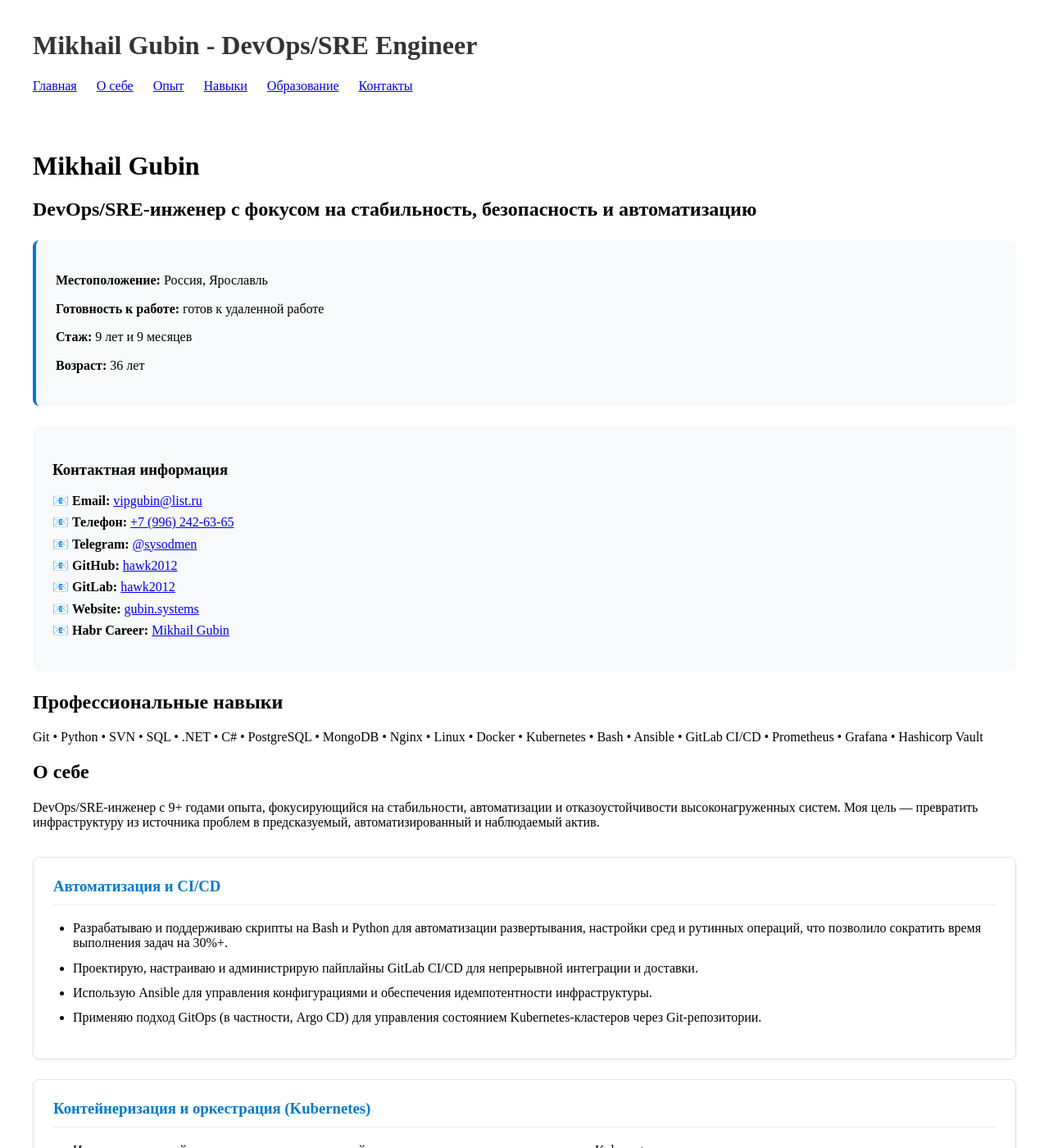
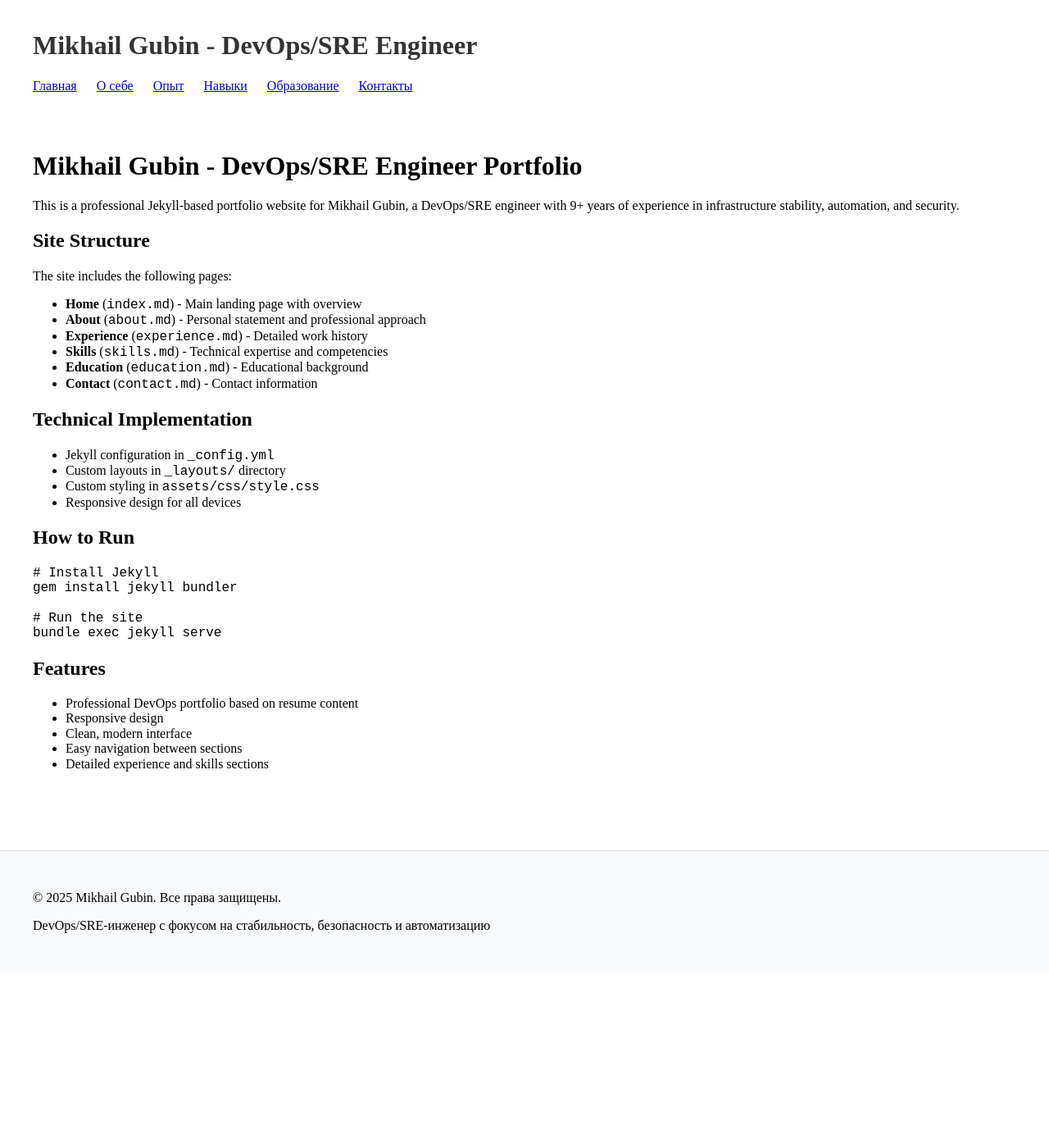
Before and after one commit to hawk2012/gubinsystems, a Jekyll site: the page built from index.md, in a window 1280 px wide and 1400 px high. Shown: the whole window at 82% size. Built offline with Jekyll 4.4.1, drawn with Linux system fonts in a browser that asks for light colours; some of the changed text lies outside the part shown.

Commit message:
**Convert All Site Pages to HTML Format**
- Updated `index.md` to include comprehensive site structure, technical implementation, and usage instructions
- Created new `index_backup.md` file with full HTML-formatted content for the homepage
- Modified `contact.md` to remove phone number and update contact method section
- Updated `devops.txt` to remove outdated contact details and align with current information
- Removed `README.md` file as it was redundant after migration to HTML-based documentation
- Updated `.gitignore` to exclude backup files and add common build artifacts
- Modified `_config.yml` to remove deprecated fields (phone) and update author metadata

````diff
--- a/_config.yml
+++ b/_config.yml
@@ -15,7 +15,6 @@ plugins:
 exclude:
   - devops.pdf
   - devops.txt
-  - README.md
   - CNAME
 
 # Custom variables
@@ -24,7 +23,7 @@ author:
   title: DevOps/SRE Engineer
   location: Russia, Yaroslavl
   email: vipgubin@list.ru
-  phone: +7 (996) 242-63-65
+
   telegram: "@sysodmen"
   website: https://gubin.systems
   github: https://github.com/hawk2012
--- a/devops.txt
+++ b/devops.txt
@@ -10,7 +10,7 @@ DevOps/SRE-инженер с фокусом на стабильность, бе
 Зарплатные ожидания: От 100 000 ₽
 Контактная информация
 Хабр Карьера: https://career.habr.com/mihail-lawyer1989-gubin
-Моб.: +7 (996) 242-63-65
+
 Телеграм: @sysodmen
 VK: mgubin
 Email: vipgubin@list.ru
--- a/index.md
+++ b/index.md
@@ -3,74 +3,42 @@ layout: home
 title: Home
 ---
 
-# Mikhail Gubin
-## DevOps/SRE-инженер с фокусом на стабильность, безопасность и автоматизацию
+# Mikhail Gubin - DevOps/SRE Engineer Portfolio
 
-<div class="profile-info">
-  <p><strong>Местоположение:</strong> Россия, Ярославль</p>
-  <p><strong>Готовность к работе:</strong> готов к удаленной работе</p>
-  <p><strong>Стаж:</strong> 9 лет и 9 месяцев</p>
-  <p><strong>Возраст:</strong> 36 лет</p>
-</div>
+This is a professional Jekyll-based portfolio website for Mikhail Gubin, a DevOps/SRE engineer with 9+ years of experience in infrastructure stability, automation, and security.
 
-<div class="contact-info">
-  <h3>Контактная информация</h3>
-  <ul>
-    <li><strong>Email:</strong> <a href="mailto:vipgubin@list.ru">vipgubin@list.ru</a></li>
-    <li><strong>Телефон:</strong> <a href="tel:+79962426365">+7 (996) 242-63-65</a></li>
-    <li><strong>Telegram:</strong> <a href="https://t.me/sysodmen">@sysodmen</a></li>
-    <li><strong>GitHub:</strong> <a href="https://github.com/hawk2012">hawk2012</a></li>
-    <li><strong>GitLab:</strong> <a href="https://gitlab.com/hawk2012">hawk2012</a></li>
-    <li><strong>Website:</strong> <a href="https://gubin.systems">gubin.systems</a></li>
-    <li><strong>Habr Career:</strong> <a href="https://career.habr.com/mihail-lawyer1989-gubin">Mikhail Gubin</a></li>
-  </ul>
-</div>
+## Site Structure
 
-## Профессиональные навыки
+The site includes the following pages:
 
-Git • Python • SVN • SQL • .NET • C# • PostgreSQL • MongoDB • Nginx • Linux • Docker • Kubernetes • Bash • Ansible • GitLab CI/CD • Prometheus • Grafana • Hashicorp Vault
+- **Home** (`index.md`) - Main landing page with overview
+- **About** (`about.md`) - Personal statement and professional approach
+- **Experience** (`experience.md`) - Detailed work history
+- **Skills** (`skills.md`) - Technical expertise and competencies
+- **Education** (`education.md`) - Educational background
+- **Contact** (`contact.md`) - Contact information
 
-## О себе
+## Technical Implementation
 
-DevOps/SRE-инженер с 9+ годами опыта, фокусирующийся на стабильности, автоматизации и отказоустойчивости высоконагруженных систем. Моя цель — превратить инфраструктуру из источника проблем в предсказуемый, автоматизированный и наблюдаемый актив.
+- Jekyll configuration in `_config.yml`
+- Custom layouts in `_layouts/` directory
+- Custom styling in `assets/css/style.css`
+- Responsive design for all devices
 
-<div class="key-focus-areas">
-  <div class="focus-area">
-    <h3>Автоматизация и CI/CD</h3>
-    <ul>
-      <li>Разрабатываю и поддерживаю скрипты на Bash и Python для автоматизации развертывания, настройки сред и рутинных операций, что позволило сократить время выполнения задач на 30%+.</li>
-      <li>Проектирую, настраиваю и администрирую пайплайны GitLab CI/CD для непрерывной интеграции и доставки.</li>
-      <li>Использую Ansible для управления конфигурациями и обеспечения идемпотентности инфраструктуры.</li>
-      <li>Применяю подход GitOps (в частности, Argo CD) для управления состоянием Kubernetes-кластеров через Git-репозитории.</li>
-    </ul>
-  </div>
+## How to Run
 
-  <div class="focus-area">
-    <h3>Контейнеризация и оркестрация (Kubernetes)</h3>
-    <ul>
-      <li>Имею практический опыт в развертывании, настройке, эксплуатации и поддержке кластеров Kubernetes.</li>
-      <li>Настраиваю и оптимизирую HPA (Horizontal Pod Autoscaler), readiness/liveness пробы, а также ресурсные ограничения (requests/limits) для повышения эффективности и стабильности.</li>
-      <li>Управляю жизненным циклом приложений с помощью Docker и Docker Compose.</li>
-      <li>Интегрирую приложения с системами хранения секретов, такими как Hashicorp Vault.</li>
-    </ul>
-  </div>
+```bash
+# Install Jekyll
+gem install jekyll bundler
 
-  <div class="focus-area">
-    <h3>Наблюдаемость и мониторинг</h3>
-    <ul>
-      <li>Настраиваю и поддерживаю стеки мониторинга на базе Prometheus и Grafana для проактивного выявления проблем.</li>
-      <li>Внедряю и администрирую системы централизованного логирования (ELK, Loki) для анализа и отладки инцидентов.</li>
-      <li>Использую данные метрик и логов для анализа производительности, выявления узких мест и проведения нагрузочного тестирования.</li>
-    </ul>
-  </div>
+# Run the site
+bundle exec jekyll serve
+```
 
-  <div class="focus-area">
-    <h3>Облачные платформы и инфраструктура</h3>
-    <ul>
-      <li>Имею опыт работы с гибридными и облачными средами, включая Yandex Cloud, VK Cloud Solutions, AWS и Azure.</li>
-      <li>Администрирую серверы на базе Linux (Ubuntu) и Windows Server.</li>
-      <li>Настраиваю и поддерживаю веб-серверы: Nginx, IIS.</li>
-      <li>Работаю с базами данных: PostgreSQL, MongoDB, RabbitMQ, включая решение проблем репликации и обеспечение целостности данных.</li>
-    </ul>
-  </div>
-</div>
+## Features
+
+- Professional DevOps portfolio based on resume content
+- Responsive design
+- Clean, modern interface
+- Easy navigation between sections
+- Detailed experience and skills sections
````
Also changed, not shown: contact.md (+1 -1 lines), index_backup.md (added, +76 -0 lines), README.md (deleted), 1 other file.
